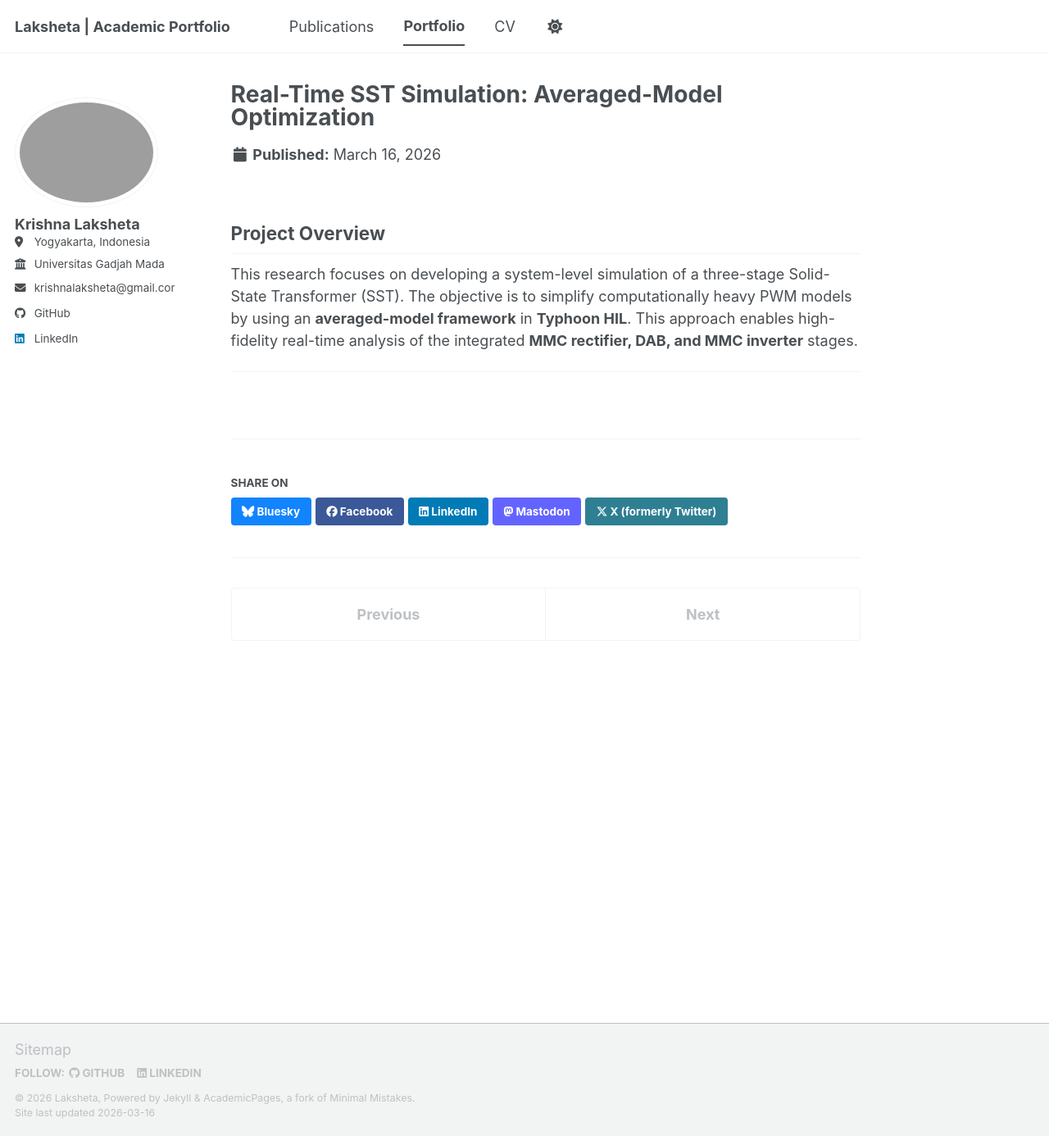
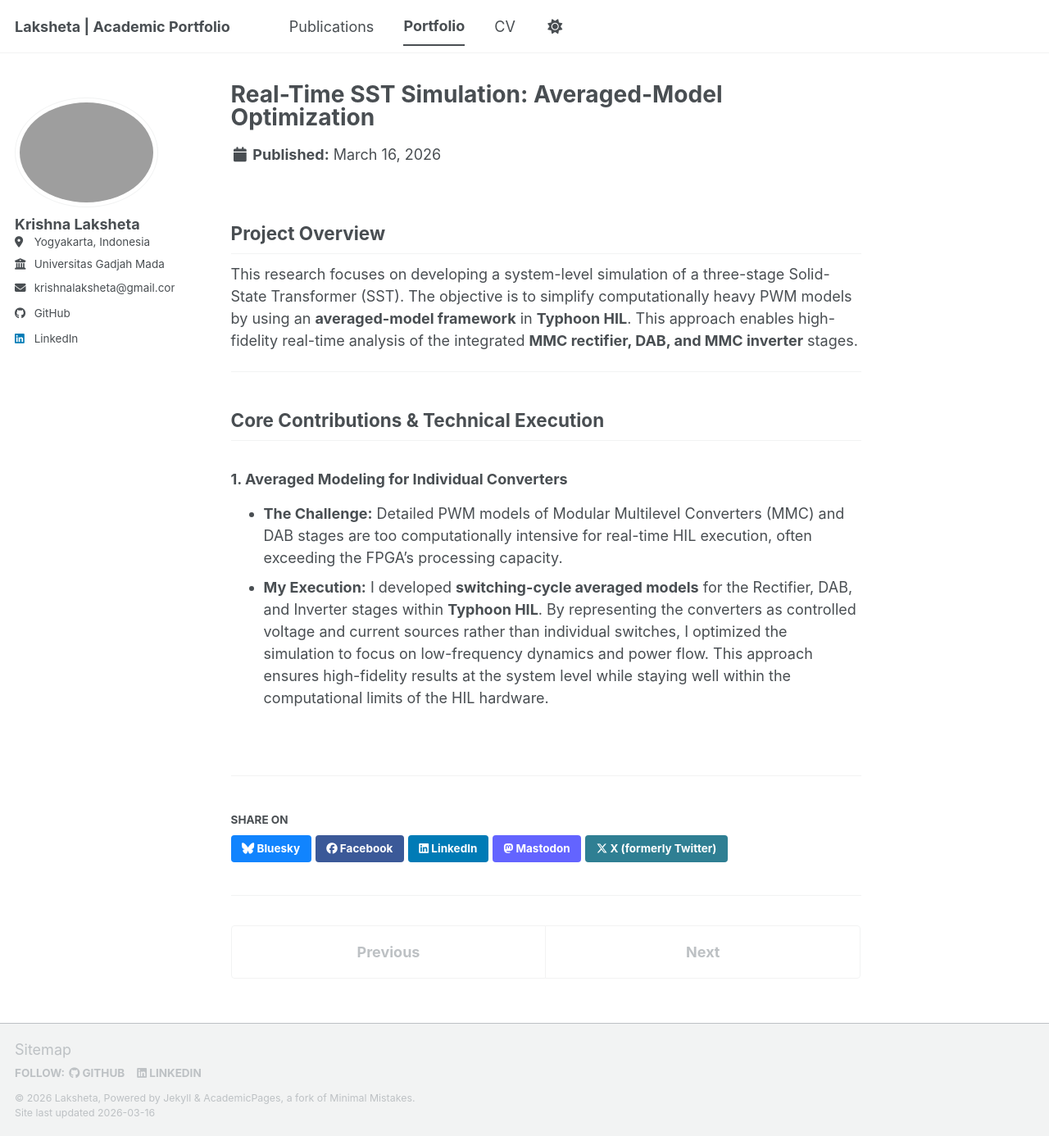
Before and after one commit to laksheta/laksheta.github.io, a Jekyll site: the page built from _portfolio/portfolio-5.md, in a window 1280 px wide and 1386 px high. Shown: the whole window at 82% size. Built offline with Jekyll 4.4.1, drawn with Linux system fonts in a browser that asks for light colours; a script bundle is joined from its source files by our own code; library files that are not in the unit come from our copies.

Commit message:
port-5: add contribution draft

```diff
--- a/_portfolio/portfolio-5.md
+++ b/_portfolio/portfolio-5.md
@@ -9,3 +9,9 @@ collection: portfolio
 This research focuses on developing a system-level simulation of a three-stage Solid-State Transformer (SST). The objective is to simplify computationally heavy PWM models by using an **averaged-model framework** in **Typhoon HIL**. This approach enables high-fidelity real-time analysis of the integrated **MMC rectifier, DAB, and MMC inverter** stages.
 
 ---
+
+## Core Contributions & Technical Execution
+
+### 1. Averaged Modeling for Individual Converters
+* **The Challenge:** Detailed PWM models of Modular Multilevel Converters (MMC) and DAB stages are too computationally intensive for real-time HIL execution, often exceeding the FPGA's processing capacity.
+* **My Execution:** I developed **switching-cycle averaged models** for the Rectifier, DAB, and Inverter stages within **Typhoon HIL**. By representing the converters as controlled voltage and current sources rather than individual switches, I optimized the simulation to focus on low-frequency dynamics and power flow. This approach ensures high-fidelity results at the system level while staying well within the computational limits of the HIL hardware.
```
